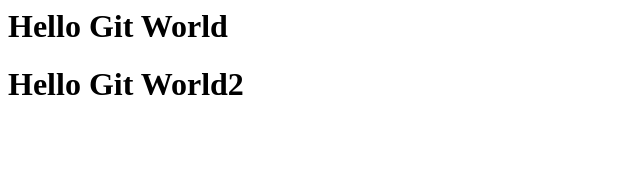
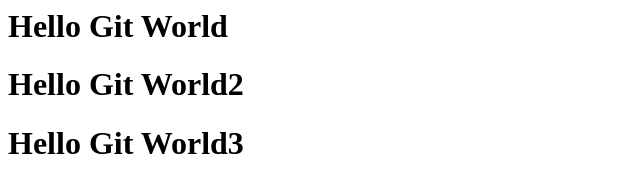
Before and after one commit to DeanHini/GitGitHubMasterclass, a plain HTML site: page index.html in a window 1280 px wide. Shown: the whole page, without its empty margins (0-640 px from the left). Drawn offline with Linux system fonts and the light colour scheme.

Commit message:
commit 2

```diff
--- a/index.html
+++ b/index.html
@@ -1,2 +1,3 @@
 <H1>Hello Git World<H1>
 <H1>Hello Git World2<H1>
+<H1>Hello Git World3<H1>
```
